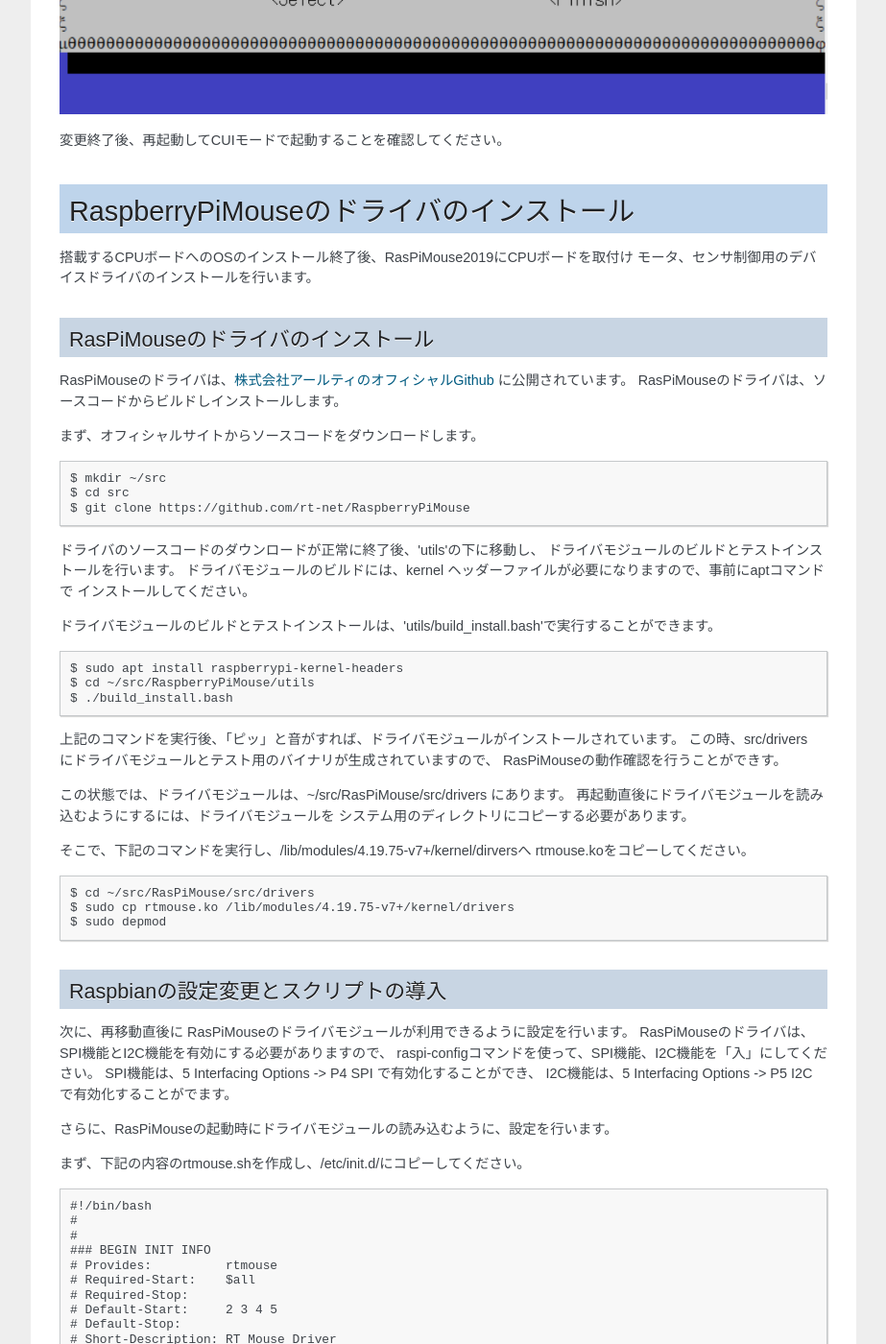
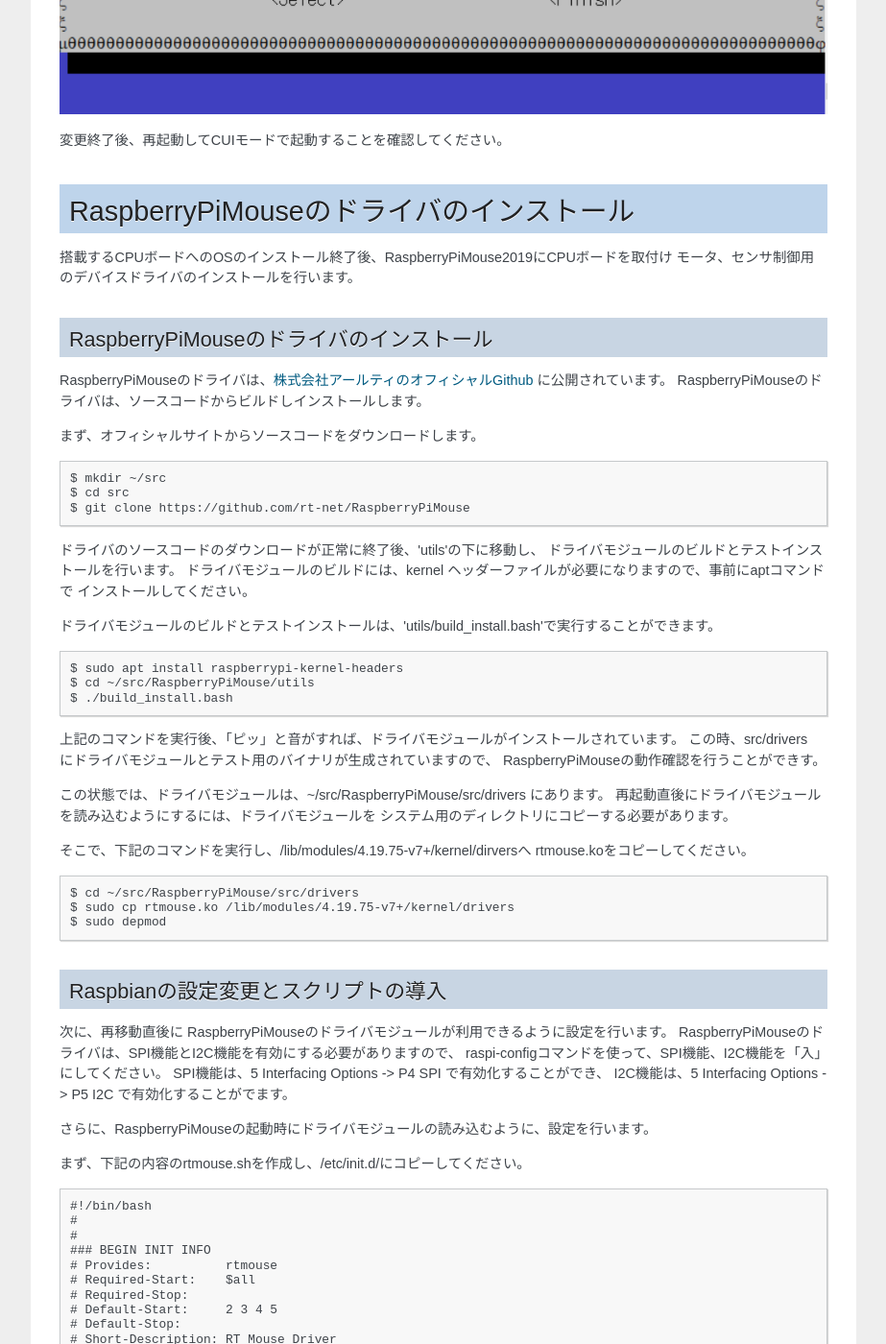
Before and after one commit to OpenRTM/RasPiMouse_with_MRPT, a Sphinx documentation site: the page built from doc/source/raspbian_setup.rst, in a window 1280 px wide and 1400 px high, scrolled down 1138 px. Shown: the whole window at 96% size, without its empty margins (198-1121 px from the left). Built offline with Sphinx 7.4.7, drawn with Linux system fonts in a browser that asks for light colours; some of the changed text lies outside the part shown.

Commit message:
RasPiMouse -> RaspberryPiMouse

```diff
--- a/doc/source/raspbian_setup.rst
+++ b/doc/source/raspbian_setup.rst
@@ -38,14 +38,14 @@
 
 RaspberryPiMouseのドライバのインストール
 ----------------------------------------
-搭載するCPUボードへのOSのインストール終了後、RasPiMouse2019にCPUボードを取付け
+搭載するCPUボードへのOSのインストール終了後、RaspberryPiMouse2019にCPUボードを取付け
 モータ、センサ制御用のデバイスドライバのインストールを行います。
 
-RasPiMouseのドライバのインストール
+RaspberryPiMouseのドライバのインストール
 ^^^^^^^^^^^^^^^^^^^^^^^^^^^^^^^^^^^^^^^^^^^
-RasPiMouseのドライバは、`株式会社アールティのオフィシャルGithub <https://github.com/rt-net/RaspberryPiMouse>`_
+RaspberryPiMouseのドライバは、`株式会社アールティのオフィシャルGithub <https://github.com/rt-net/RaspberryPiMouse>`_
 に公開されています。
-RasPiMouseのドライバは、ソースコードからビルドしインストールします。
+RaspberryPiMouseのドライバは、ソースコードからビルドしインストールします。
 
 まず、オフィシャルサイトからソースコードをダウンロードします。
 
@@ -70,9 +70,9 @@
 
 上記のコマンドを実行後、「ピッ」と音がすれば、ドライバモジュールがインストールされています。
 この時、src/drivers　にドライバモジュールとテスト用のバイナリが生成されていますので、
-RasPiMouseの動作確認を行うことができす。
+RaspberryPiMouseの動作確認を行うことができす。
 
-この状態では、ドライバモジュールは、~/src/RasPiMouse/src/drivers にあります。
+この状態では、ドライバモジュールは、~/src/RaspberryPiMouse/src/drivers にあります。
 再起動直後にドライバモジュールを読み込むようにするには、ドライバモジュールを
 システム用のディレクトリにコピーする必要があります。
 
@@ -81,19 +81,19 @@
 
 .. code-block::
 
-    $ cd ~/src/RasPiMouse/src/drivers
+    $ cd ~/src/RaspberryPiMouse/src/drivers
     $ sudo cp rtmouse.ko /lib/modules/4.19.75-v7+/kernel/drivers
     $ sudo depmod
 
 Raspbianの設定変更とスクリプトの導入
 ^^^^^^^^^^^^^^^^^^^^^^^^^^^^^^^^^^^^^^^^^^^^^^
-次に、再移動直後に RasPiMouseのドライバモジュールが利用できるように設定を行います。
-RasPiMouseのドライバは、SPI機能とI2C機能を有効にする必要がありますので、
+次に、再移動直後に RaspberryPiMouseのドライバモジュールが利用できるように設定を行います。
+RaspberryPiMouseのドライバは、SPI機能とI2C機能を有効にする必要がありますので、
 raspi-configコマンドを使って、SPI機能、I2C機能を「入」にしてください。
 SPI機能は、5 Interfacing Options -> P4 SPI で有効化することができ、
 I2C機能は、5 Interfacing Options -> P5 I2C で有効化することがでます。
 
-さらに、RasPiMouseの起動時にドライバモジュールの読み込むように、設定を行います。
+さらに、RaspberryPiMouseの起動時にドライバモジュールの読み込むように、設定を行います。
 
 まず、下記の内容のrtmouse.shを作成し、/etc/init.d/にコピーしてください。
 
```
